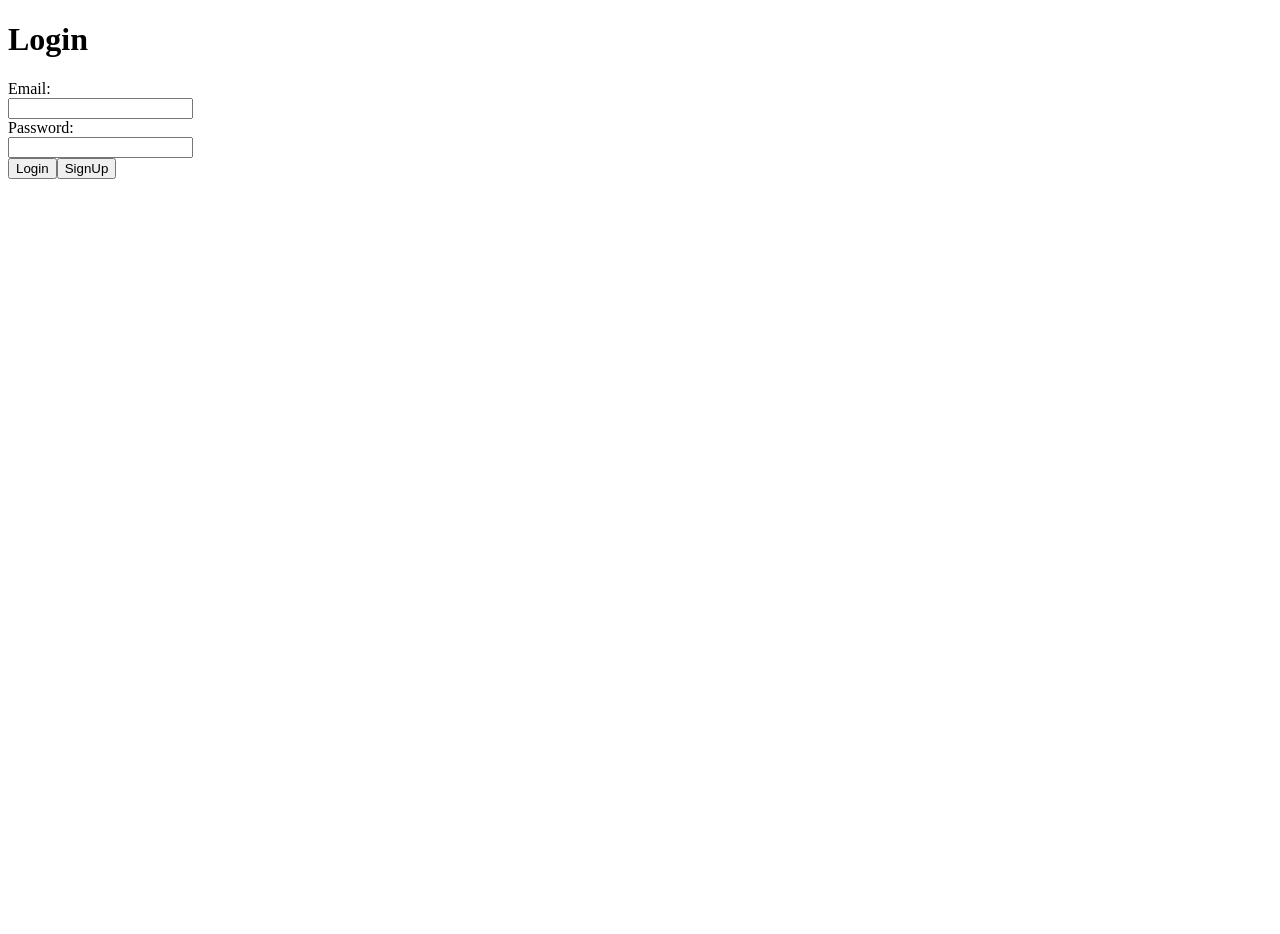
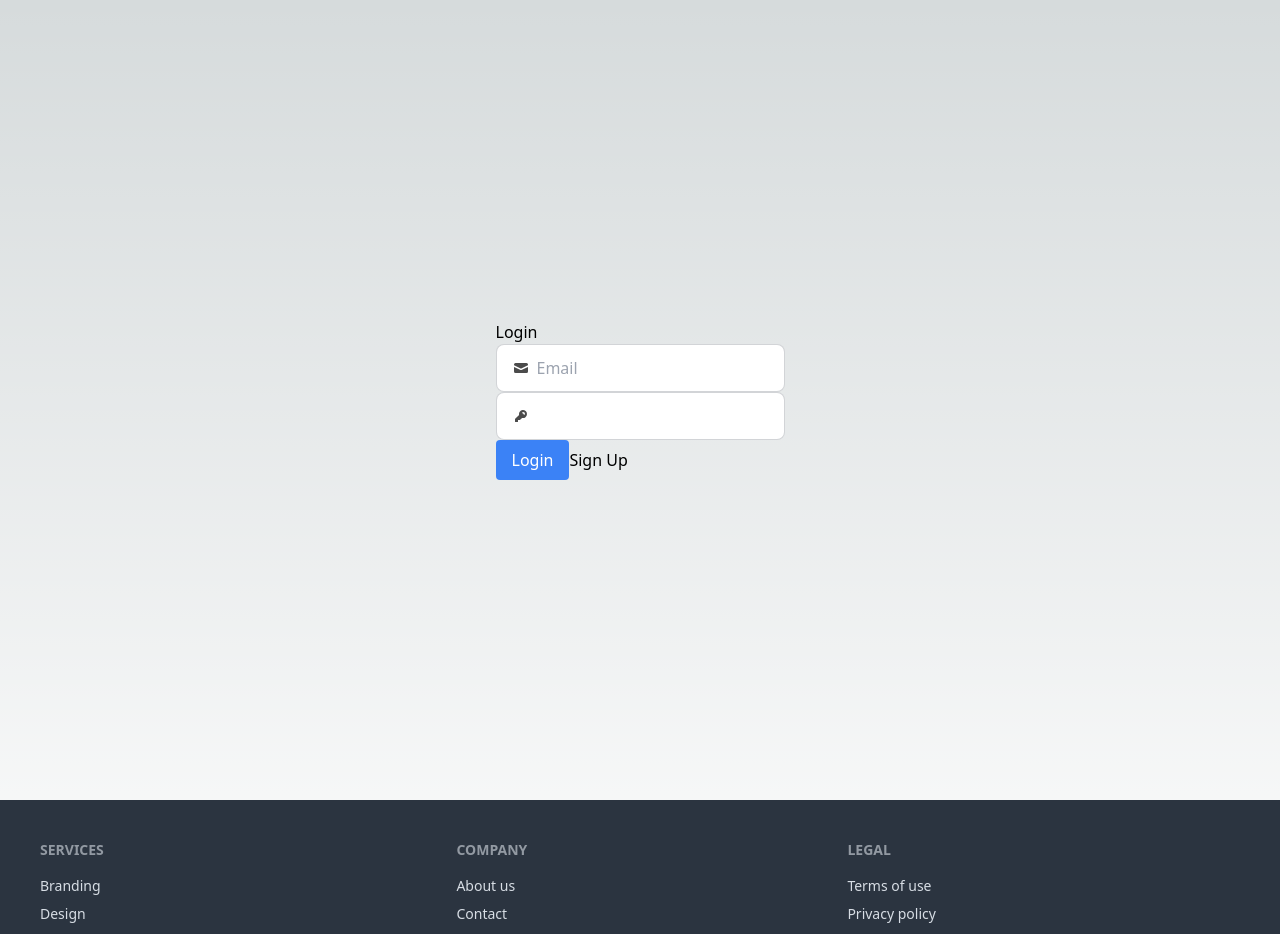
Before and after one commit to arshad2002/Inventory_System_FrontEnd, a Next.js app: page /signin in a window 1280 px wide. Shown: the top 934 px of the page. Before the commit the page ends 800 px from the top, so only its background shows below. Built offline with nearby package versions, Linux system fonts and the light colour scheme.

Commit message:
added ui and theme to login and signup with daisyui

```diff
--- /dev/null
+++ b/app/customer/profile/layout.tsx
@@ -0,0 +1,16 @@
+export default function ProfileLayout({
+  children,
+}: {
+  children: React.ReactNode;
+}) {
+  return (
+    <html>
+      <head>
+        <title>Profile</title>
+      </head>
+      <body>
+        <section>{children}</section>
+      </body>
+    </html>
+  );
+}
--- a/app/customer/profile/page.tsx
+++ b/app/customer/profile/page.tsx
@@ -1,24 +1,24 @@
 import axios from "axios";
 
 export default async function Profile() {
-  const response = await axios.get('http://127.0.0.1:3001/customers/profile');
+  const response = await axios.get(process.env.API_ENDPOINT+'/customers/profile', {
+    withCredentials: true
+  });
   const jsondata = response.data;
-
-  jsondata.forEach((item:any) => {console.log(item.FirstName);})
+  console.log(jsondata);
 
   return (
     <>
-      <head>
-        <title>Profile</title>
-      </head>
-      <body>
-      <div></div>
-      </body>
+      <ul>
+        {jsondata.map((item: any, index: number) => (
+          <li key={index}>
+            <p>Name: {item.FirstName} {item.LastName}</p>
+            <p>Address: {item.HouseNumber}, {item.street}, {item.city}, {item.divition}, {item.postalCode}</p>
+            <p>Phone: {item.phoneNumber}</p>
+            <button>Edit</button>
+          </li>
+        ))}
+      </ul>
     </>
   );
 }
-// async function getStaticProps() {
-//   const response = await axios.get('http://127.0.0.1:3001/customers/profile');
-//   const profiles = response.data;
-//   return profiles
-// }
--- a/app/layout.tsx
+++ b/app/layout.tsx
@@ -1,6 +1,6 @@
 import type { Metadata } from "next";
 import { Inter } from "next/font/google";
-//import "./style/globals.css";
+import "./style/globals.css";
 
 
 export default function RootLayout({
@@ -11,6 +11,28 @@ export default function RootLayout({
   return (
     <html>
       <body>{children}</body>
+      <footer className="footer p-10 bg-neutral text-neutral-content">
+        <nav>
+          <h6 className="footer-title">Services</h6>
+          <a className="link link-hover">Branding</a>
+          <a className="link link-hover">Design</a>
+          <a className="link link-hover">Marketing</a>
+          <a className="link link-hover">Advertisement</a>
+        </nav>
+        <nav>
+          <h6 className="footer-title">Company</h6>
+          <a className="link link-hover">About us</a>
+          <a className="link link-hover">Contact</a>
+          <a className="link link-hover">Jobs</a>
+          <a className="link link-hover">Press kit</a>
+        </nav>
+        <nav>
+          <h6 className="footer-title">Legal</h6>
+          <a className="link link-hover">Terms of use</a>
+          <a className="link link-hover">Privacy policy</a>
+          <a className="link link-hover">Cookie policy</a>
+        </nav>
+      </footer>
     </html>
   );
 }
--- a/app/signin/page.tsx
+++ b/app/signin/page.tsx
@@ -1,39 +1,75 @@
 'use client'
 import axios from "axios";
-import { FormEvent, useState } from 'react'
+import { FormEvent, useState } from 'react';
+import { useRouter } from 'next/navigation';
+import Link from "next/link";
 
-export default function signin(){
+export default function Signin(){
     const [email, setEmail] = useState("");
     const [password, setPassword] = useState("");
+    const [error, setError] = useState("");
+    const router = useRouter();
 
     async function onSubmit(event: FormEvent<HTMLFormElement>) {
         event.preventDefault();
 
+        try {
             const data = {
                 email: email,
                 password: password
             };
-        console.log(data);
-        const response = await axios.post('http://127.0.0.1:3001/customers', data, {
+
+            console.log(process.env.API_ENDPOINT);
+            const response = await axios.post(process.env.NEXT_PUBLIC_API_ENDPOINT+'/customers', data, { withCredentials: true ,
                 headers: {
                     'Content-Type': 'application/json'
                 }
             });
-        console.log(response);
 
+            const { message, user } = response.data;
+            if (message === 'Login successfull') {
+                console.log('Login successful:', user);
+                sessionStorage.setItem('user', JSON.stringify(user));
+                router.push('/customer');
+            } else if (message === 'Wrong Password') {
+                console.error('Wrong password entered');
+                setError(message);
+            } else if (message === 'No Customer Found') {
+                console.error('No customer found with the provided email');
+                setError(message);
+            } else {
+                console.error('Unknown error occurred');
+                setError('An unexpected error occurred');
+            }
+        } catch (error) {
+            console.error('Login failed:', error);
+            setError('An unexpected error occurred');
+        }
     }
 
     return(
-        <div>
-            <h1>Login</h1>
-                <form onSubmit={onSubmit}>
-                    <label>Email:</label><br />
-                    <input type="email" name="email" value={email} onChange={(e) => setEmail(e.target.value)} /><br />
-                    <label>Password:</label><br />
-                    <input type="password" name="password" value={password} onChange={(e) => setPassword(e.target.value)} /><br />
-                    <input type="submit" value="Login"/>
-                    <input type="submit" value="SignUp" /><br />
+        <>
+        <div className="flex items-center justify-center h-screen">
+            <form onSubmit={onSubmit} >
+            <h3>Login</h3>
+                <label className="input input-bordered flex items-center gap-2">
+                    <svg xmlns="http://www.w3.org/2000/svg" viewBox="0 0 16 16" fill="currentColor" className="w-4 h-4 opacity-70"><path d="M2.5 3A1.5 1.5 0 0 0 1 4.5v.793c.026.009.051.02.076.032L7.674 8.51c.206.1.446.1.652 0l6.598-3.185A.755.755 0 0 1 15 5.293V4.5A1.5 1.5 0 0 0 13.5 3h-11Z" /><path d="M15 6.954 8.978 9.86a2.25 2.25 0 0 1-1.956 0L1 6.954V11.5A1.5 1.5 0 0 0 2.5 13h11a1.5 1.5 0 0 0 1.5-1.5V6.954Z" /></svg>
+                    <input type="email" className="grow" placeholder="Email" value={email} onChange={(e) => setEmail(e.target.value)}/>
+                </label>
+
+                <label className="input input-bordered flex items-center gap-2">
+                    <svg xmlns="http://www.w3.org/2000/svg" viewBox="0 0 16 16" fill="currentColor" className="w-4 h-4 opacity-70"><path fillRule="evenodd" d="M14 6a4 4 0 0 1-4.899 3.899l-1.955 1.955a.5.5 0 0 1-.353.146H5v1.5a.5.5 0 0 1-.5.5h-2a.5.5 0 0 1-.5-.5v-2.293a.5.5 0 0 1 .146-.353l3.955-3.955A4 4 0 1 1 14 6Zm-4-2a.75.75 0 0 0 0 1.5.5.5 0 0 1 .5.5.75.75 0 0 0 1.5 0 2 2 0 0 0-2-2Z" clipRule="evenodd" /></svg>
+                    <input type="password" className="grow" value={password} onChange={(e) => setPassword(e.target.value)} />
+                </label>
+                <input type="submit" className="px-4 py-2 bg-blue-500 text-white rounded" value="Login"/>
+                <Link href="/signup" >Sign Up</Link>
+                {error &&
+                <div role="alert" className="alert alert-error">
+                    <svg xmlns="http://www.w3.org/2000/svg" className="stroke-current shrink-0 h-6 w-6" fill="none" viewBox="0 0 24 24"><path strokeLinecap="round" strokeLinejoin="round" strokeWidth="2" d="M10 14l2-2m0 0l2-2m-2 2l-2-2m2 2l2 2m7-2a9 9 0 11-18 0 9 9 0 0118 0z" /></svg>
+                    <span>{error}</span>
+                </div>}
             </form>
         </div>
+        </>
     );
 }
--- a/app/signup/page.tsx
+++ b/app/signup/page.tsx
@@ -1,5 +1,6 @@
 'use client'
 import axios from 'axios';
+import Link from 'next/link';
 import { FormEvent, useState } from 'react'
 
 export default function signUp(){
@@ -17,7 +18,7 @@ export default function signUp(){
         };
 
         console.log(data);
-        const response = await axios.post('http://127.0.0.1:3001/customers/signup', data, {
+        const response = await axios.post(process.env.NEXT_PUBLIC_API_ENDPOINT+'/customers/signup', data, {
             headers: {
                 'Content-Type': 'application/json'
             }
@@ -26,18 +27,30 @@ export default function signUp(){
     }
 
     return(
-        <fieldset>
-            <legend>SignUp</legend>
+        <>
+
+        <div className="flex items-center justify-center h-screen">
             <form onSubmit={onSubmit}>
-                <label>UserName:</label><br />
-                <input type="text" name="username" value={username} onChange={(e) => setUsername(e.target.value)} /><br />
-                <label>Email:</label><br />
-                <input type="email" name="email" value={email} onChange={(e) => setEmail(e.target.value)} /><br />
-                <label>Password:</label><br />
-                <input type="password" name="password" value={password} onChange={(e) => setPassword(e.target.value)} /><br />
-                <input type="submit" value="SignUp" />
-                <button type="button">Login</button><br />
+                <h1>SignUp</h1>
+
+                <label className="input input-bordered flex items-center gap-2">
+                    <svg xmlns="http://www.w3.org/2000/svg" viewBox="0 0 16 16" fill="currentColor" className="w-4 h-4 opacity-70"><path d="M8 8a3 3 0 1 0 0-6 3 3 0 0 0 0 6ZM12.735 14c.618 0 1.093-.561.872-1.139a6.002 6.002 0 0 0-11.215 0c-.22.578.254 1.139.872 1.139h9.47Z" /></svg>
+                    <input type="text" className="grow" placeholder="username" value={username} onChange={(e) => setUsername(e.target.value)}/>
+                </label>
+
+                <label className="input input-bordered flex items-center gap-2">
+                    <svg xmlns="http://www.w3.org/2000/svg" viewBox="0 0 16 16" fill="currentColor" className="w-4 h-4 opacity-70"><path d="M2.5 3A1.5 1.5 0 0 0 1 4.5v.793c.026.009.051.02.076.032L7.674 8.51c.206.1.446.1.652 0l6.598-3.185A.755.755 0 0 1 15 5.293V4.5A1.5 1.5 0 0 0 13.5 3h-11Z" /><path d="M15 6.954 8.978 9.86a2.25 2.25 0 0 1-1.956 0L1 6.954V11.5A1.5 1.5 0 0 0 2.5 13h11a1.5 1.5 0 0 0 1.5-1.5V6.954Z" /></svg>
+                    <input type="email" className="grow" placeholder="Email" name="email" value={email} onChange={(e) => setEmail(e.target.value)}/>
+                </label>
+                <label className="input input-bordered flex items-center gap-2">
+                    <svg xmlns="http://www.w3.org/2000/svg" viewBox="0 0 16 16" fill="currentColor" className="w-4 h-4 opacity-70"><path fillRule="evenodd" d="M14 6a4 4 0 0 1-4.899 3.899l-1.955 1.955a.5.5 0 0 1-.353.146H5v1.5a.5.5 0 0 1-.5.5h-2a.5.5 0 0 1-.5-.5v-2.293a.5.5 0 0 1 .146-.353l3.955-3.955A4 4 0 1 1 14 6Zm-4-2a.75.75 0 0 0 0 1.5.5.5 0 0 1 .5.5.75.75 0 0 0 1.5 0 2 2 0 0 0-2-2Z" clipRule="evenodd" /></svg>
+                    <input type="password" className="grow" placeholder="Password" name="password" value={password} onChange={(e) => setPassword(e.target.value)}/>
+                </label>
+
+                <input type="submit" className="px-4 py-2 bg-blue-500 text-white rounded" value="SignUp"/>
+                <Link href="/signin">Sign In</Link>
             </form>
-        </fieldset>
+        </div>
+        </>
     );
 }
--- a/package.json
+++ b/package.json
@@ -18,6 +18,7 @@
     "@types/node": "^20",
     "@types/react": "^18",
     "@types/react-dom": "^18",
+    "daisyui": "^4.11.1",
     "postcss": "^8",
     "tailwindcss": "^3.4.1",
     "typescript": "^5"
--- a/tailwind.config.ts
+++ b/tailwind.config.ts
@@ -1,4 +1,5 @@
 import type { Config } from "tailwindcss";
+import daisyui from "daisyui"
 
 const config: Config = {
   content: [
@@ -14,7 +15,8 @@ const config: Config = {
           "conic-gradient(from 180deg at 50% 50%, var(--tw-gradient-stops))",
       },
     },
+
   },
-  plugins: [],
+  plugins: [daisyui,],
 };
 export default config;
```
Also changed, not shown: 2 other files (tests, documents, lock files or other folders). Lines whose indentation alone changed are shown as unchanged.
